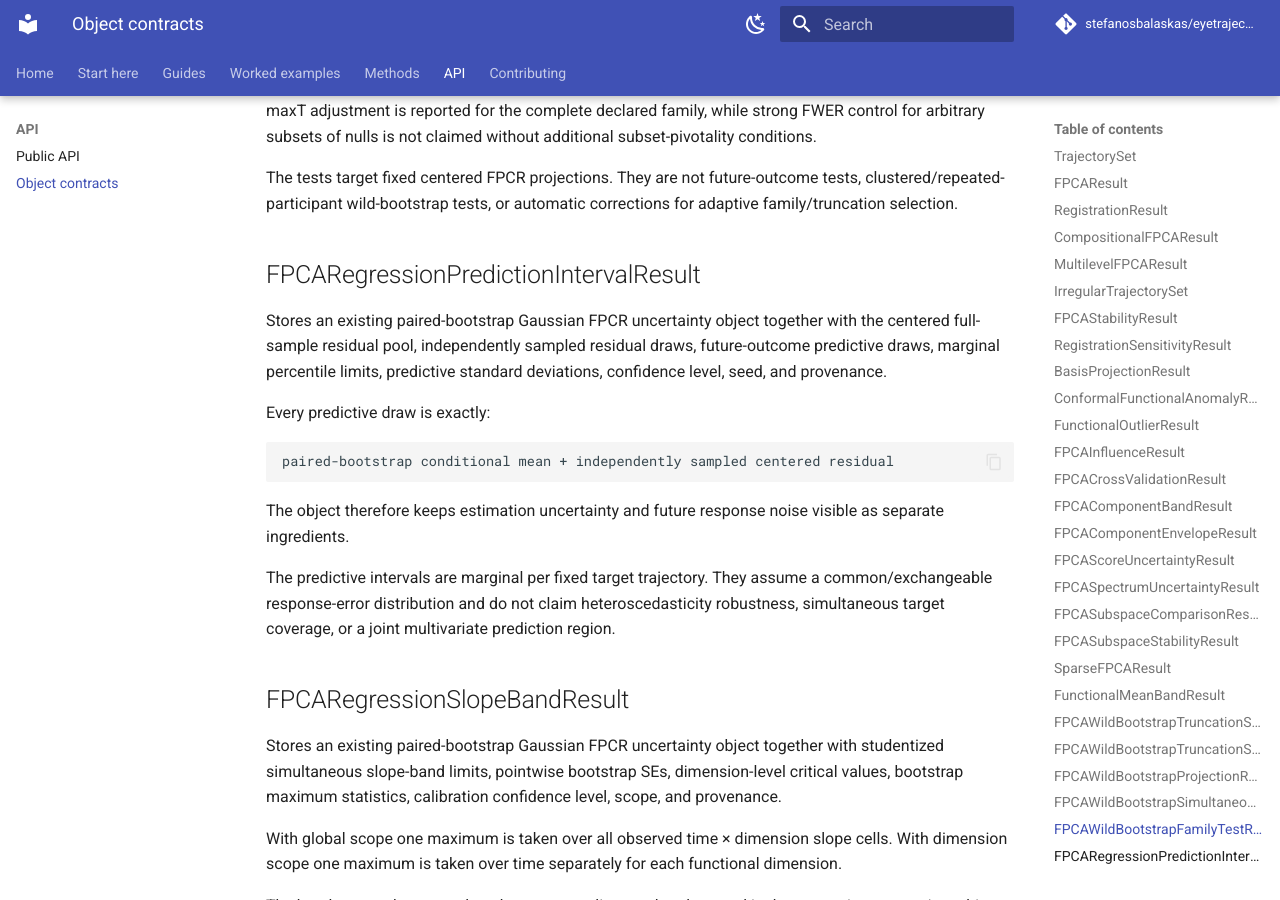
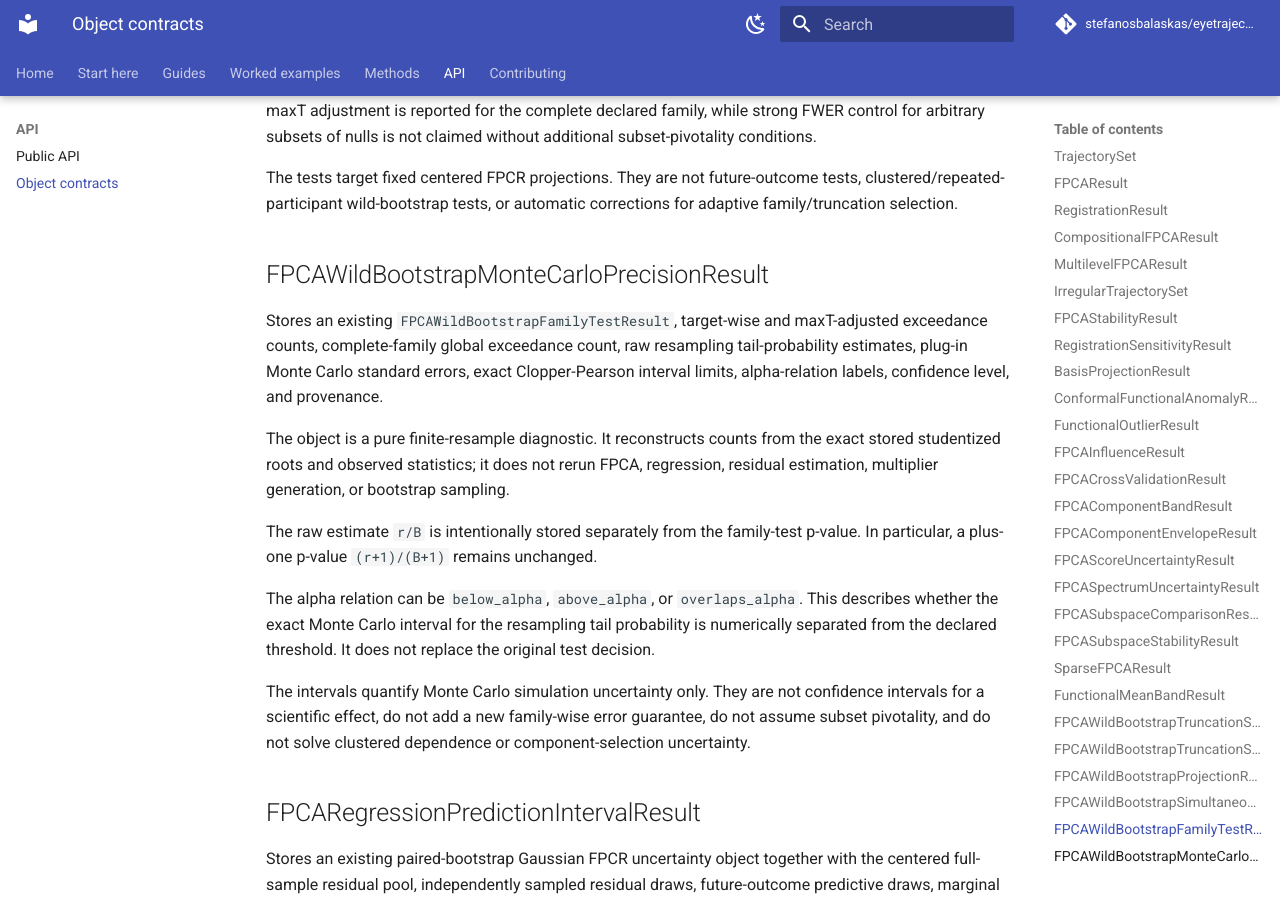
Before and after one commit to stefanosbalaskas/eyetrajectoriespy, an MkDocs documentation site: the page built from docs/reference/objects.md, in a window 1280 px wide and 900 px high, scrolled down 6245 px. Built offline with MkDocs 1.6.1 and Material for MkDocs 9.7.7, drawn with Linux system fonts in a browser that asks for light colours; comment, search, counter and statistics services are not loaded.

Commit message:
Document Monte Carlo precision result contract

```diff
--- a/docs/reference/objects.md
+++ b/docs/reference/objects.md
@@ -198,6 +198,19 @@ The package records that the bootstrap distribution is not explicitly generated
 
 The tests target fixed centered FPCR projections. They are not future-outcome tests, clustered/repeated-participant wild-bootstrap tests, or automatic corrections for adaptive family/truncation selection.
 
+
+## FPCAWildBootstrapMonteCarloPrecisionResult
+
+Stores an existing `FPCAWildBootstrapFamilyTestResult`, target-wise and maxT-adjusted exceedance counts, complete-family global exceedance count, raw resampling tail-probability estimates, plug-in Monte Carlo standard errors, exact Clopper-Pearson interval limits, alpha-relation labels, confidence level, and provenance.
+
+The object is a pure finite-resample diagnostic. It reconstructs counts from the exact stored studentized roots and observed statistics; it does not rerun FPCA, regression, residual estimation, multiplier generation, or bootstrap sampling.
+
+The raw estimate `r/B` is intentionally stored separately from the family-test p-value. In particular, a plus-one p-value `(r+1)/(B+1)` remains unchanged.
+
+The alpha relation can be `below_alpha`, `above_alpha`, or `overlaps_alpha`. This describes whether the exact Monte Carlo interval for the resampling tail probability is numerically separated from the declared threshold. It does not replace the original test decision.
+
+The intervals quantify Monte Carlo simulation uncertainty only. They are not confidence intervals for a scientific effect, do not add a new family-wise error guarantee, do not assume subset pivotality, and do not solve clustered dependence or component-selection uncertainty.
+
 ## FPCARegressionPredictionIntervalResult
 
 Stores an existing paired-bootstrap Gaussian FPCR uncertainty object together with the centered full-sample residual pool, independently sampled residual draws, future-outcome predictive draws, marginal percentile limits, predictive standard deviations, confidence level, seed, and provenance.
```
